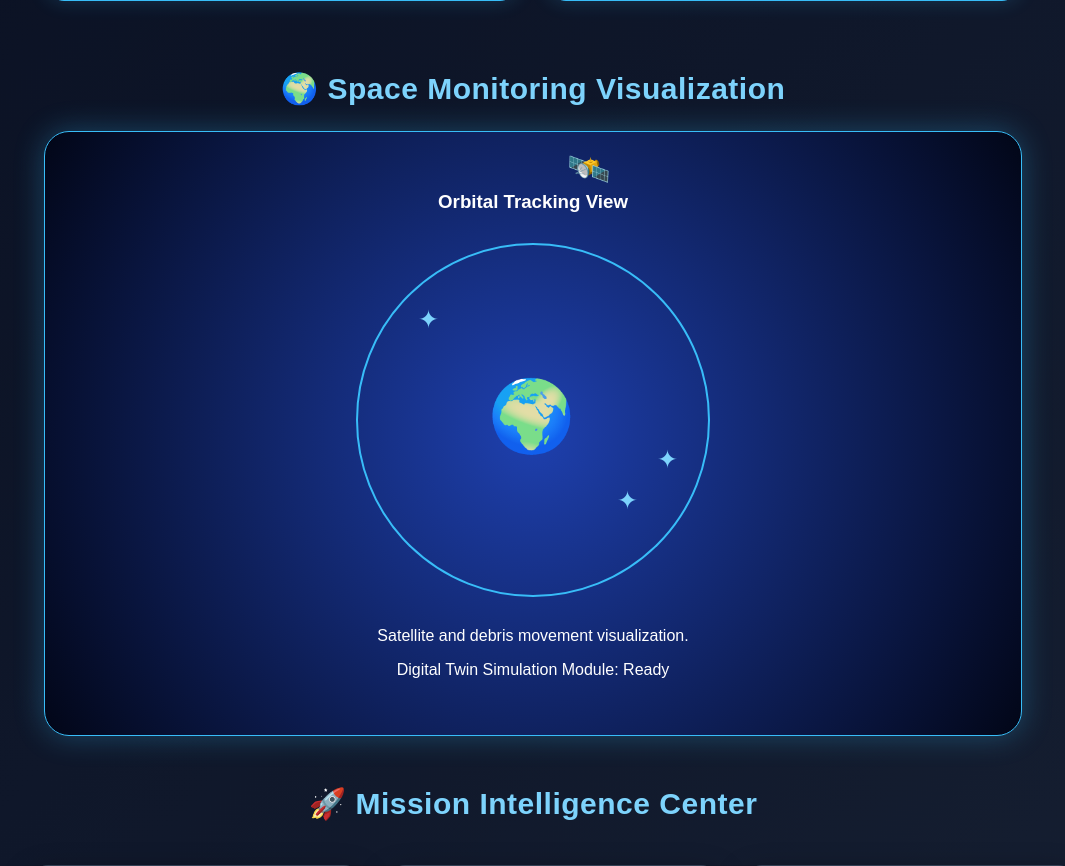
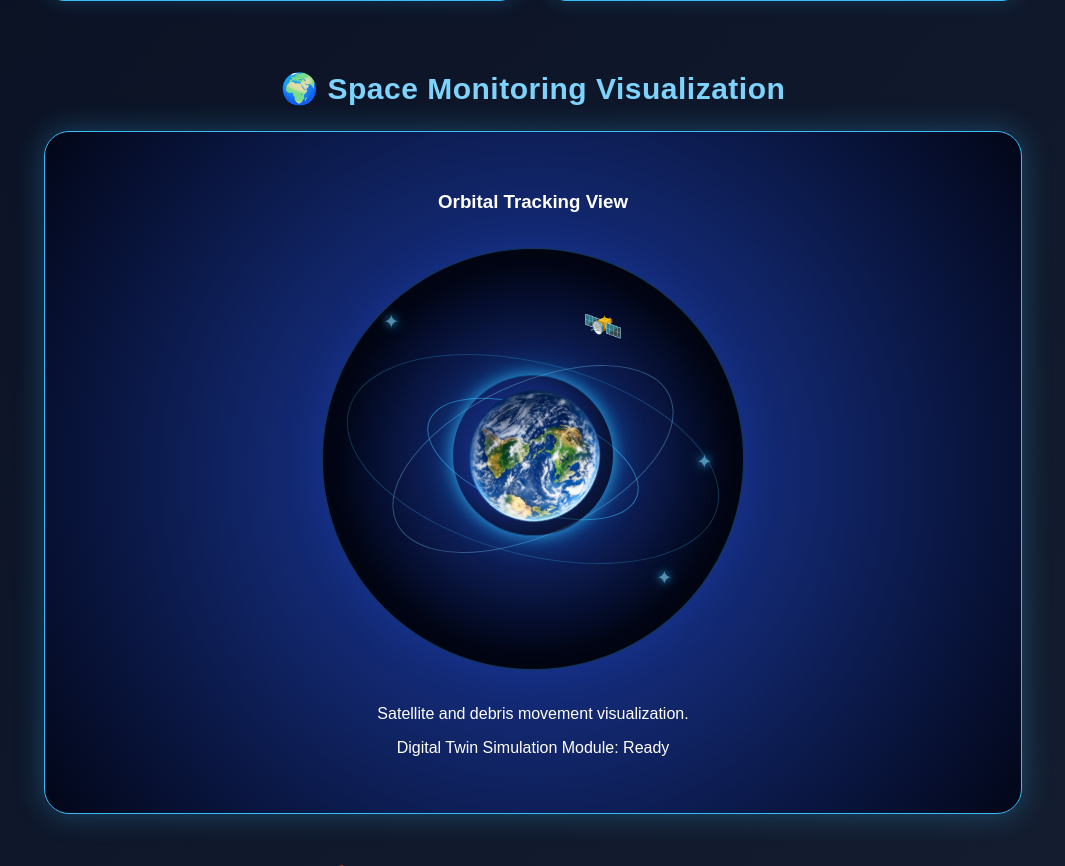
Before and after one commit to anandhithasimha074-oss/AI-SPACE-DEBRIS-SYSTEM, a Flask app: page / in a window 1280 px wide. Shown: the part 2248-3114 px from the top of the page, without its empty margins (107-1172 px from the left). Run offline with Flask 3, Linux system fonts and the light colour scheme.

Commit message:
update earth visualization and orbit effects

```diff
--- a/frontend/app.py
+++ b/frontend/app.py
@@ -1,6 +1,6 @@
 from flask import Flask, render_template
 
-app = Flask(__name__)
+app = Flask(__name__, static_folder="static", static_url_path="/static")
 
 @app.route("/")
 def home():
--- a/frontend/static/style.css
+++ b/frontend/static/style.css
@@ -126,12 +126,28 @@ body {
 
 
 .earth {
-
     position: absolute;
-    top: 130px;
-    left: 130px;
-    font-size: 70px;
-
+    top: 95px;
+    left: 95px;
+    width: 160px;
+    height: 160px;
+}
+.earth img {
+    width: 100%;
+    height: 100%;
+    object-fit: contain;
+    display: block;
+    animation: earthRotate 20s linear infinite;
+}
+
+@keyframes earthRotate {
+    from {
+        transform: rotate(0deg);
+    }
+
+    to {
+        transform: rotate(360deg);
+    }
 }
 
 
@@ -1404,3 +1420,237 @@ h2 {
     transform:translateY(-6px);
 
 }
+ /* ================================= */
+/* ENHANCED DIGITAL TWIN EARTH       */
+/* ================================= */
+
+.space-map {
+    position: relative;
+    width: 420px;
+    height: 420px;
+    margin: 35px auto;
+    border-radius: 50%;
+    border: 1px solid rgba(56,189,248,0.25);
+    background:
+        radial-gradient(circle at center,
+        rgba(30,64,175,0.25),
+        rgba(2,6,23,0.95) 65%);
+    box-shadow:
+        0 0 40px rgba(30,64,175,0.35),
+        inset 0 0 50px rgba(0,0,0,0.8);
+    overflow: hidden;
+}
+
+
+/* ================================= */
+/* EARTH                              */
+/* ================================= */
+
+.earth {
+    position: absolute;
+    top: 130px;
+    left: 130px;
+    width: 160px;
+    height: 160px;
+    z-index: 5;
+    border-radius: 50%;
+    overflow: hidden;
+
+    box-shadow:
+        0 0 15px rgba(56,189,248,0.8),
+        0 0 35px rgba(14,165,233,0.45),
+        inset -20px -15px 30px rgba(0,0,0,0.55);
+
+    animation: earthFloat 5s ease-in-out infinite;
+}
+
+.earth img {
+    width: 100%;
+    height: 100%;
+    object-fit: contain;
+    display: block;
+
+    animation: earthRotate 20s linear infinite;
+}
+
+
+/* Earth rotation */
+
+@keyframes earthRotate {
+
+    from {
+        transform: rotate(0deg);
+    }
+
+    to {
+        transform: rotate(360deg);
+    }
+
+}
+
+
+/* Slight floating effect */
+
+@keyframes earthFloat {
+
+    0%, 100% {
+        transform: translateY(0);
+    }
+
+    50% {
+        transform: translateY(-5px);
+    }
+
+}
+
+
+/* ================================= */
+/* ORBIT RINGS                        */
+/* ================================= */
+
+.orbit-ring {
+    position: absolute;
+    top: 50%;
+    left: 50%;
+
+    border: 1px solid rgba(56,189,248,0.55);
+
+    border-radius: 50%;
+
+    transform: translate(-50%, -50%);
+
+    pointer-events: none;
+}
+
+
+/* Inner orbit */
+
+.orbit-ring-1 {
+
+    width: 220px;
+    height: 100px;
+
+    transform:
+        translate(-50%, -50%)
+        rotate(20deg);
+
+}
+
+
+/* Middle orbit */
+
+.orbit-ring-2 {
+
+    width: 300px;
+    height: 150px;
+
+    transform:
+        translate(-50%, -50%)
+        rotate(-25deg);
+
+    border-color: rgba(125,211,252,0.35);
+
+}
+
+
+/* Outer orbit */
+
+.orbit-ring-3 {
+
+    width: 380px;
+    height: 190px;
+
+    transform:
+        translate(-50%, -50%)
+        rotate(15deg);
+
+    border-color: rgba(56,189,248,0.25);
+
+}
+
+
+/* ================================= */
+/* SATELLITE                         */
+/* ================================= */
+
+.satellite {
+
+    position: absolute;
+
+    top: 50%;
+    left: 50%;
+
+    margin-left: -18px;
+    margin-top: -18px;
+
+    font-size: 32px;
+
+    z-index: 10;
+
+    animation:
+        satelliteOrbit 8s linear infinite;
+
+}
+
+
+/* Satellite orbit */
+
+@keyframes satelliteOrbit {
+
+    from {
+
+        transform:
+            rotate(0deg)
+            translateX(150px)
+            rotate(0deg);
+
+    }
+
+    to {
+
+        transform:
+            rotate(360deg)
+            translateX(150px)
+            rotate(-360deg);
+
+    }
+
+}
+
+
+/* ================================= */
+/* DEBRIS                             */
+/* ================================= */
+
+.debris {
+
+    position: absolute;
+
+    font-size: 20px;
+
+    color: #7dd3fc;
+
+    text-shadow:
+        0 0 8px #38bdf8,
+        0 0 15px #38bdf8;
+
+    z-index: 8;
+
+    animation: debrisFloat 3s ease-in-out infinite;
+
+}
+
+
+@keyframes debrisFloat {
+
+    0%, 100% {
+        opacity: 0.5;
+        transform: scale(0.8);
+    }
+
+    50% {
+        opacity: 1;
+        transform: scale(1.2);
+    }
+
+}
--- a/frontend/templates/index.html
+++ b/frontend/templates/index.html
@@ -274,8 +274,13 @@ Velocity:
 <h3>Orbital Tracking View</h3>
 
 <div class="space-map">
+    <div class="orbit-ring orbit-ring-1"></div>
+    <div class="orbit-ring orbit-ring-2"></div>
+    <div class="orbit-ring orbit-ring-3"></div>
 
-<div class="earth">🌍</div>
+<div class="earth">
+    <img src="{{ url_for('static', filename='image/earth.png') }}" alt="Earth">
+</div>
 
 <div class="satellite">🛰️</div>
 
```
Also changed, not shown: frontend/static/image/earth.png (added).
